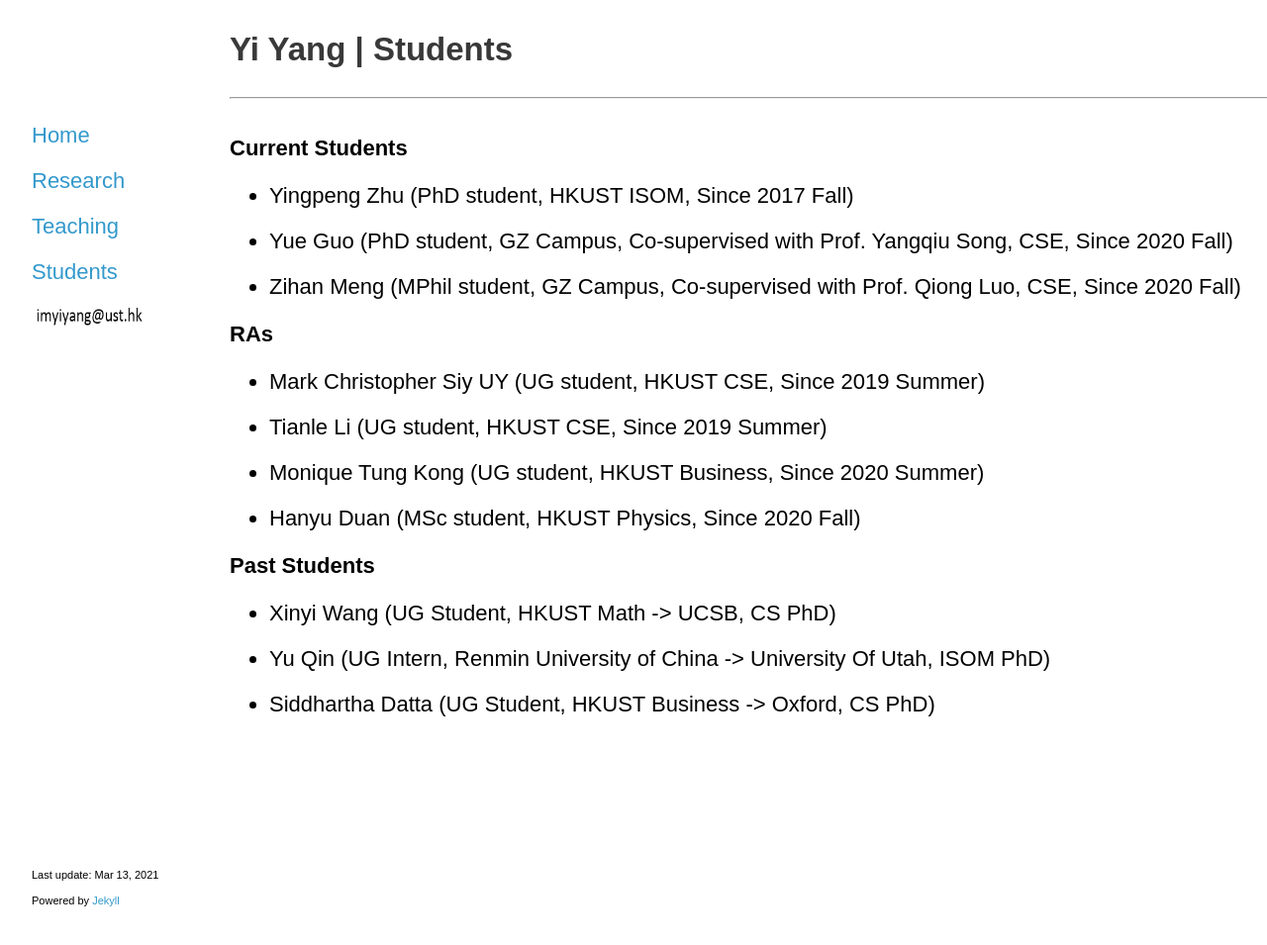
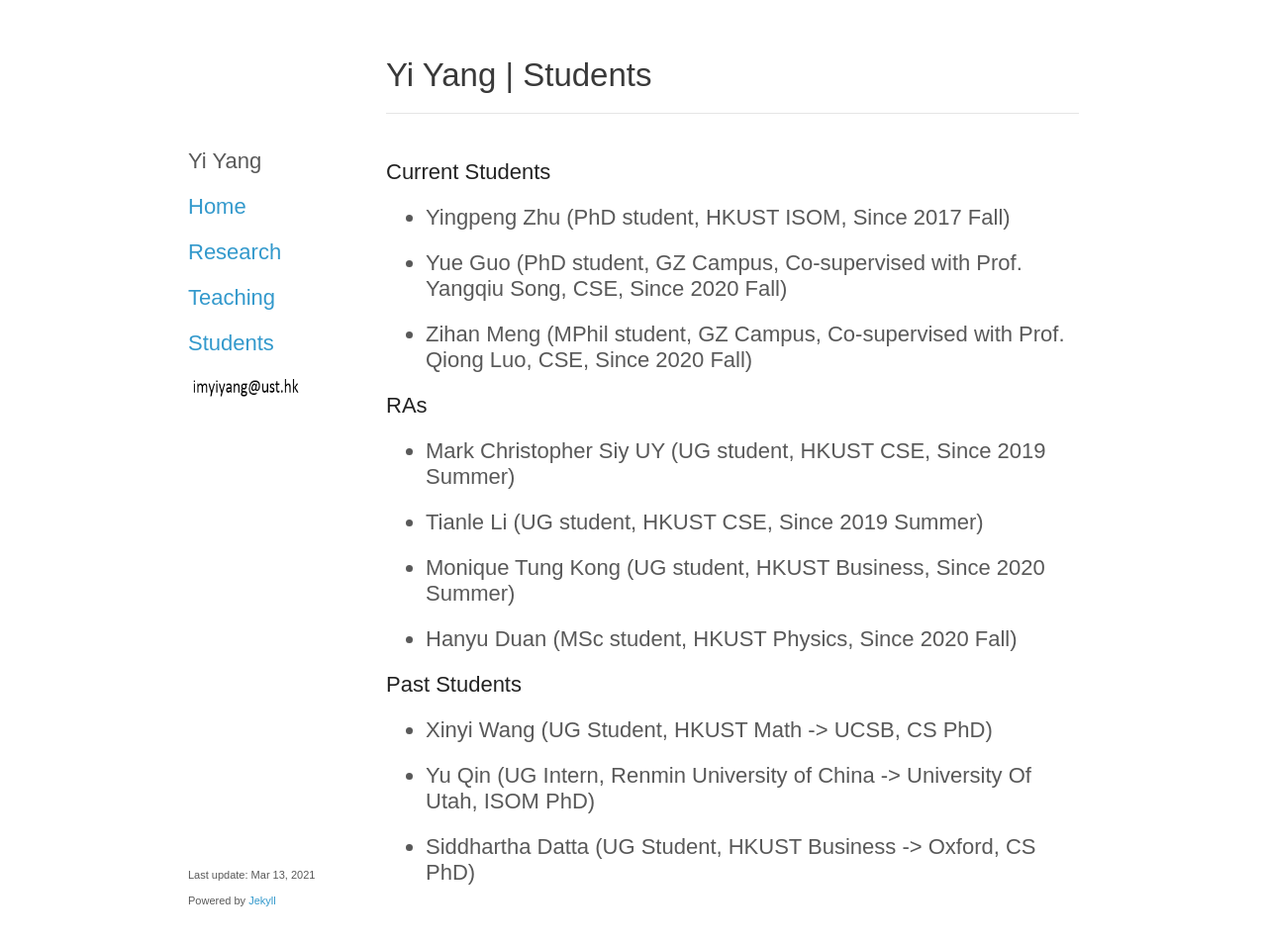
Before and after one commit to yya518/yya518.github.io, a Jekyll site: the page built from students.md, in a window 1280 px wide and 990 px high. Shown: the top 955 px of the window at 99% size. Built offline with Jekyll 4.4.1, drawn with Linux system fonts in a browser that asks for light colours.

Commit message:
edit css

```diff
--- a/_config.yml
+++ b/_config.yml
@@ -6,7 +6,7 @@
 # 'jekyll serve'. If you change this file, please restart the server process.
 
 # Site settings
-name: yi yang homepage
+name: Yi Yang Homepage
 
 # Build settings
 markdown: kramdown
--- a/_layouts/default.html
+++ b/_layouts/default.html
@@ -7,6 +7,7 @@
     <div class="content">
       <header>
       	<p>&nbsp</p><p>&nbsp</p>
+           <p>       Yi Yang </p>
 
         	<p class="view"><a href="index">Home</a></p>
 		      <p class="view"><a href="research">Research</a></p>
--- a/css/style.css
+++ b/css/style.css
@@ -1,44 +1,179 @@
 body {
+  background-color: #fff;
   padding:50px;
+  /*font: 14px/1.5 -apple-system, BlinkMacSystemFont, "Segoe UI", Roboto, Oxygen, Ubuntu, Cantarell, "Fira Sans", "Droid Sans", "Helvetica Neue", Arial, sans-serif, "Apple Color Emoji", "Segoe UI Emoji", "Segoe UI Symbol";*/
+  color:#595959;
+  font-weight:400;
   font-size: 22px;
   font-weight: normal;
   font-family: 'Museo Sans', sans-serif;
-  max-width: 700px;
-  padding-bottom: 0;
 }
 
-@media only screen and (min-width: 481px) {
-  body {
-    padding-top: 24px;
-    padding-right: 24px;
-    padding-left: 24px;
-  }
+h1, h2, h3, h4, h5, h6 {
+  color:#222;
+  margin:0 0 20px;
 }
-h2{
-  color:#222;
-  margin:0 0 30px;
-  color:#393939;
+
+p, ul, ol, table, pre, dl {
+  margin:0 0 20px;
+}
+
+h1, h2, h3 {
   line-height:1.1;
 }
 
-p{
-  margin:0 0 20px;
+h1 {
+  font-size:28px;
+  font-weight: 500;
+}
+
+h2 {
+  color:#393939;
+  font-weight: 500;
+}
+
+h3, h4, h5, h6 {
+  color:#494949;
+  font-weight: 500;
 }
 
 a {
   color:#39c;
-  font-weight:400;
   text-decoration:none;
+}
+
+a:hover {
+  color:#069;
+}
+
+a small {
+  font-size:11px;
+  color:#777;
+  margin-top:-0.3em;
+  display:block;
+}
+
+a:hover small {
+  color:#777;
+}
+
+.content {
+  width:900px;
+  margin:0 auto;
+}
+
+blockquote {
+  border-left:1px solid #e5e5e5;
+  margin:0;
+  padding:0 0 0 20px;
+  font-style:italic;
+}
+
+code, pre {
+  font-family:Monaco, Bitstream Vera Sans Mono, Lucida Console, Terminal, Consolas, Liberation Mono, DejaVu Sans Mono, Courier New, monospace;
+  color:#333;
+}
+
+pre {
+  padding:8px 15px;
+  background: #f8f8f8;
+  border-radius:5px;
+  border:1px solid #e5e5e5;
+  overflow-x: auto;
+}
+
+table {
+  width:100%;
+  border-collapse:collapse;
+}
+
+th, td {
+  text-align:left;
+  padding:5px 10px;
+  border-bottom:1px solid #e5e5e5;
+}
+
+dt {
+  color:#444;
+  font-weight:500;
+}
+
+th {
+  color:#444;
+}
+
+img {
+  max-width:100%;
 }
 
 header {
   width:270px;
   float:left;
   position:fixed;
+  -webkit-font-smoothing:subpixel-antialiased;
+}
+
+header ul {
+  list-style:none;
+  height:40px;
+  padding:0;
+  background: #f4f4f4;
+  border-radius:5px;
+  border:1px solid #e0e0e0;
+  width:270px;
+}
+
+header li {
+  width:89px;
+  float:left;
+  border-right:1px solid #e0e0e0;
+  height:40px;
+}
+
+header li:first-child a {
+  border-radius:5px 0 0 5px;
+}
+
+header li:last-child a {
+  border-radius:0 5px 5px 0;
+}
+
+header ul a {
+  line-height:1;
+  font-size:11px;
+  color:#999;
+  display:block;
+  text-align:center;
+  padding-top:6px;
+  height:34px;
+}
+
+header ul a:hover {
+  color:#999;
+}
+
+header ul a:active {
+  background-color:#f0f0f0;
+}
+
+strong {
+  color:#222;
+  font-weight:500;
+}
+
+header ul li + li + li {
+  border-right:none;
+  width:89px;
+}
+
+header ul a strong {
+  font-size:14px;
+  display:block;
+  color:#222;
 }
 
 section {
-  width:1100px;
+  width:700px;
   float:right;
   padding-bottom:75px;
 }
@@ -47,14 +182,92 @@ small {
   font-size:11px;
 }
 
+hr {
+  border:0;
+  background:#e5e5e5;
+  height:1px;
+  margin:0 0 20px;
+}
+
 footer {
-  width:800px;
+  width:270px;
   float:left;
   position:fixed;
   bottom:50px;
+  -webkit-font-smoothing:subpixel-antialiased;
 }
 
-.content {
-  width:1300px;
-  margin:0 auto;
+@media print, screen and (max-width: 960px) {
+
+  div.wrapper {
+    width:auto;
+    margin:0;
+  }
+
+  header, section, footer {
+    float:none;
+    position:static;
+    width:auto;
+  }
+
+  header {
+    padding-right:320px;
+  }
+
+  section {
+    border:1px solid #e5e5e5;
+    border-width:1px 0;
+    padding:20px 0;
+    margin:0 0 20px;
+  }
+
+  header a small {
+    display:inline;
+  }
+
+  header ul {
+    position:absolute;
+    right:50px;
+    top:52px;
+  }
 }
+
+@media print, screen and (max-width: 720px) {
+  body {
+    word-wrap:break-word;
+  }
+
+  header {
+    padding:0;
+  }
+
+  header ul, header p.view {
+    position:static;
+  }
+
+  pre, code {
+    word-wrap:normal;
+  }
+}
+
+@media print, screen and (max-width: 480px) {
+  body {
+    padding:15px;
+  }
+
+  header ul {
+    width:99%;
+  }
+
+  header li, header ul li + li + li {
+    width:33%;
+  }
+}
+
+@media print {
+  body {
+    padding:0.4in;
+    font-size:12pt;
+    color:#444;
+  }
+}
```
Also changed, not shown: index.md (+1 -13 lines).
